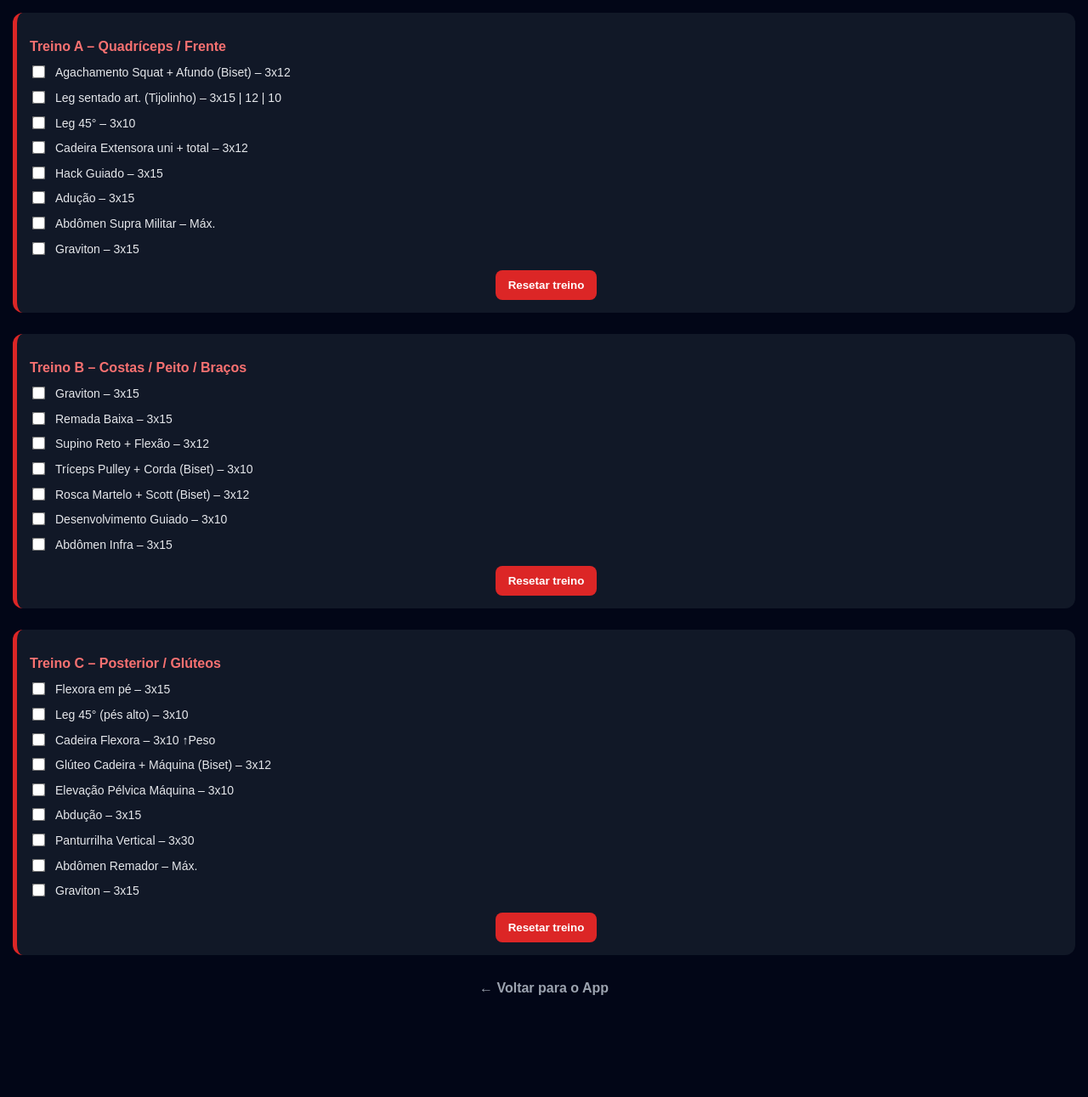
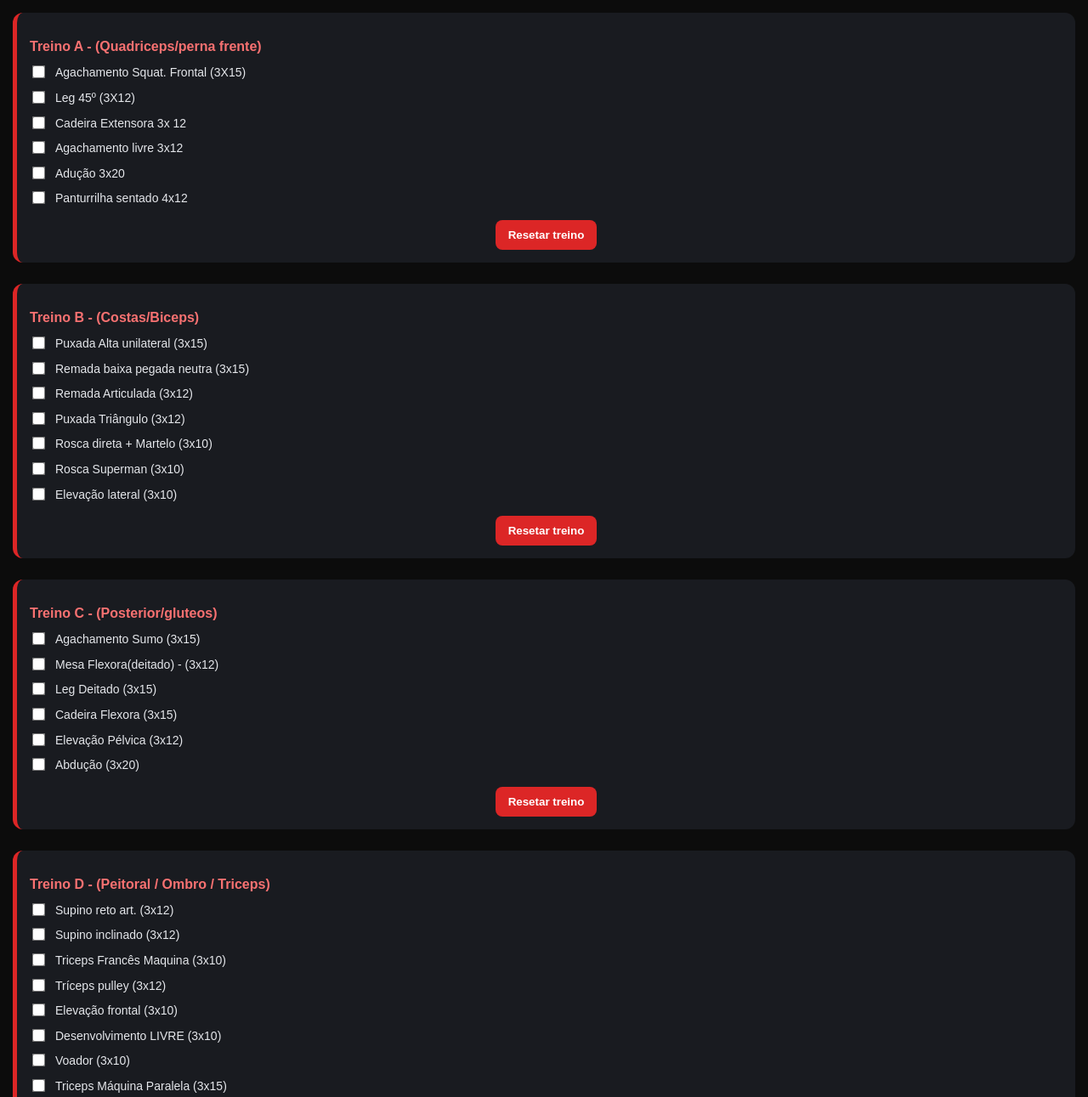
Before and after one commit to anaflaviasc23/Hardcorefitness, a plain HTML site: page treinos1.html in a window 1280 px wide. Shown: the part 74-1365 px from the top of the page at 85% size. Before the commit the page ends 1276 px from the top, so only its background shows below. Drawn offline with Linux system fonts and the light colour scheme.

Commit message:
Update and rename treinos.html to treinos1.html
EDIÇÃO FINAL

```diff
--- a/treinos.html
+++ b/treinos1.html
@@ -10,7 +10,7 @@
     body {
       font-family: Arial, sans-serif;
       margin: 15px;
-      background: #020617;
+      background: #0c0c0c;;
       color: #e5e7eb;
     }
 
@@ -25,7 +25,7 @@
       margin-bottom: 25px;
       padding: 15px;
       border-radius: 12px;
-      background: #111827;
+      background: rgb(25, 27, 32);;
       border-left: 5px solid #dc2626;
     }
 
@@ -90,53 +90,61 @@
 
 <body>
 
-  <h1>Treinos Ana • 02/2025 💪🔥</h1>
+    <h1>Treinos Ana ☀️💪🏼 </h1>
 
     <div id="treinosContainer"></div>
 
     <div class="voltar">
-    <a href="index.html">← Voltar para o App</a>
+        <a href="index.html">← Voltar</a>
     </div>
 
     <script>
         const treinos = [
             {
-        nome: "Treino A – Quadríceps / Frente",
+                nome: "Treino A - (Quadriceps/perna frente)",
                 exercicios: [
-          "Agachamento Squat + Afundo (Biset) – 3x12",
-          "Leg sentado art. (Tijolinho) – 3x15 | 12 | 10",
-          "Leg 45° – 3x10",
-          "Cadeira Extensora uni + total – 3x12",
-          "Hack Guiado – 3x15",
-          "Adução – 3x15",
-          "Abdômen Supra Militar – Máx.",
-          "Graviton – 3x15"
+                    "Agachamento Squat. Frontal (3X15)",
+                    "Leg 45º (3X12)",
+                    "Cadeira Extensora 3x 12",
+                    "Agachamento livre 3x12",
+                    "Adução 3x20",
+                    "Panturrilha sentado 4x12"
                 ]
             },
             {
-        nome: "Treino B – Costas / Peito / Braços",
+                nome: "Treino B - (Costas/Biceps)",
                 exercicios: [
-          "Graviton – 3x15",
-          "Remada Baixa – 3x15",
-          "Supino Reto + Flexão – 3x12",
-          "Tríceps Pulley + Corda (Biset) – 3x10",
-          "Rosca Martelo + Scott (Biset) – 3x12",
-          "Desenvolvimento Guiado – 3x10",
-          "Abdômen Infra – 3x15"
+                    "Puxada Alta unilateral (3x15)",
+                    "Remada baixa pegada neutra (3x15)",
+                    "Remada Articulada (3x12)",
+                    "Puxada Triângulo (3x12)",
+                    "Rosca direta + Martelo (3x10)",
+                    "Rosca Superman (3x10)",
+                    "Elevação lateral (3x10)"
                 ]
             },
             {
-        nome: "Treino C – Posterior / Glúteos",
+                nome: "Treino C - (Posterior/gluteos)",
                 exercicios: [
-          "Flexora em pé – 3x15",
-          "Leg 45° (pés alto) – 3x10",
-          "Cadeira Flexora – 3x10 ↑Peso",
-          "Glúteo Cadeira + Máquina (Biset) – 3x12",
-          "Elevação Pélvica Máquina – 3x10",
-          "Abdução – 3x15",
-          "Panturrilha Vertical – 3x30",
-          "Abdômen Remador – Máx.",
-          "Graviton – 3x15"
+                    "Agachamento Sumo (3x15)",
+                    "Mesa Flexora(deitado) - (3x12)",
+                    "Leg Deitado (3x15)",
+                    "Cadeira Flexora (3x15)",
+                    "Elevação Pélvica (3x12)",
+                    "Abdução (3x20)",
+                ]
+            },
+            {
+                nome: "Treino D - (Peitoral / Ombro / Triceps)",
+                exercicios: [
+                    "Supino reto art. (3x12)",
+                    "Supino inclinado (3x12)",
+                    "Triceps Francês Maquina (3x10)",
+                    "Tríceps pulley (3x12)",
+                    "Elevação frontal (3x10)",
+                    "Desenvolvimento LIVRE (3x10)",
+                    "Voador (3x10)",
+                    "Triceps Máquina Paralela (3x15)"
                 ]
             }
         ];
@@ -196,4 +204,5 @@
     </script>
 
 </body>
+
 </html>
```
Lines whose indentation alone changed are shown as unchanged.
